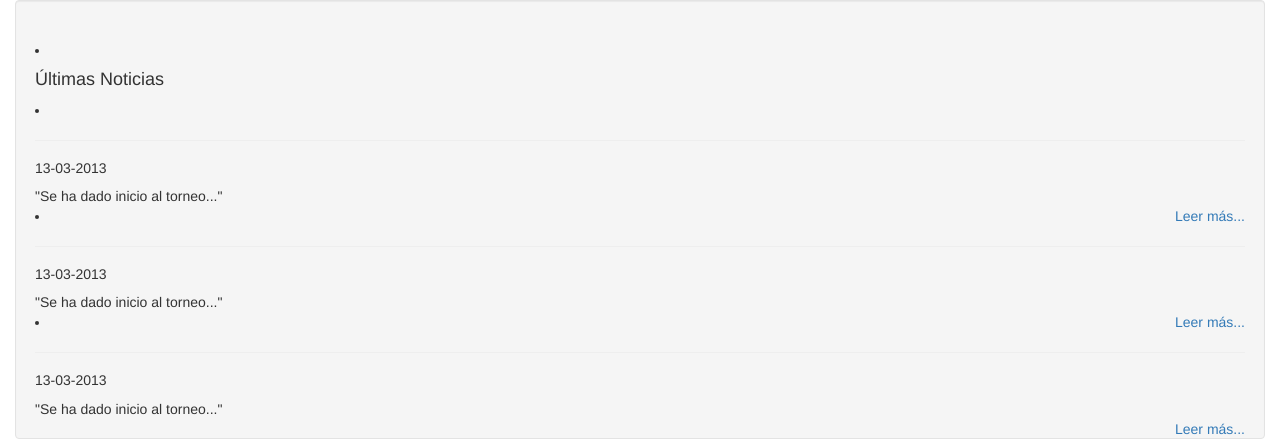
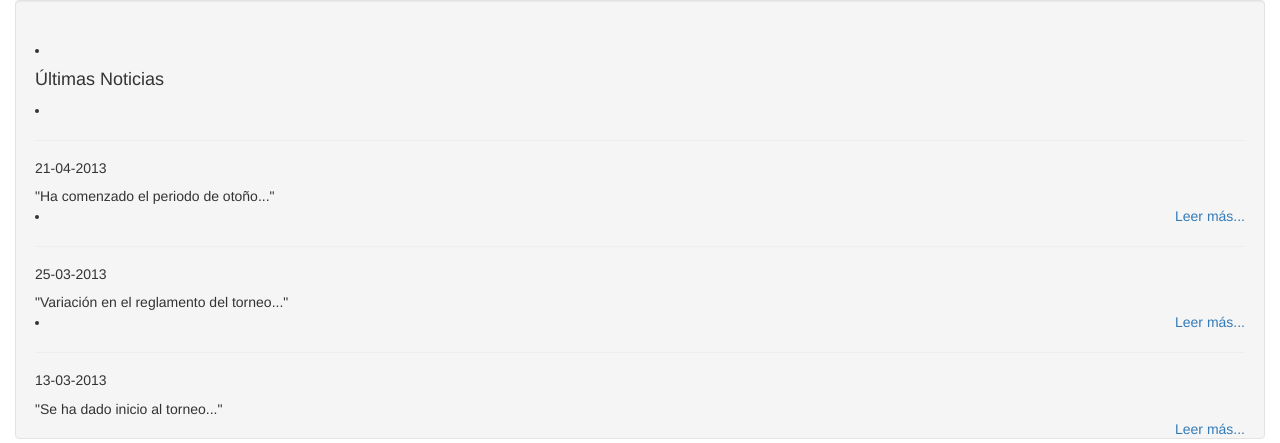
Before and after one commit to Netbau/escalerilla, a PHP site: page /usuario.php in a window 1280 px wide. Shown: the part 2650-3093 px from the top of the page. Run offline with PHP 8.4, Linux system fonts and the light colour scheme; some libraries are stand-ins or nearby versions.

Commit message:
Cambio en las noticias.

```diff
--- a/capaVistas/ultimasNoticias.php
+++ b/capaVistas/ultimasNoticias.php
@@ -1,5 +1,5 @@
 
 <li class="nav-header"><h4>Últimas Noticias</h4></li>
+			<li><div><hr><h5>21-04-2013</h5></div> <div>"Ha comenzado el periodo de otoño..."</div><div class="pull-right"><a href="#"> Leer más...</a></div></li>
+			<li><div><hr><h5>25-03-2013</h5></div> <div>"Variación en el reglamento del torneo..."</div><div class="pull-right"><a href="#"> Leer más...</a></div></li>
 			<li><div><hr><h5>13-03-2013</h5></div> <div>"Se ha dado inicio al torneo..."</div><div class="pull-right"><a href="#"> Leer más...</a></div></li>
-			<li><div><hr><h5>13-03-2013</h5></div> <div>"Se ha dado inicio al torneo..."</div><div class="pull-right"><a href="#"> Leer más...</a></div></li>
-			<li><div><hr><h5>13-03-2013</h5></div> <div>"Se ha dado inicio al torneo..."</div><div class="pull-right"><a href="#"> Leer más...</a></div></li>
```
